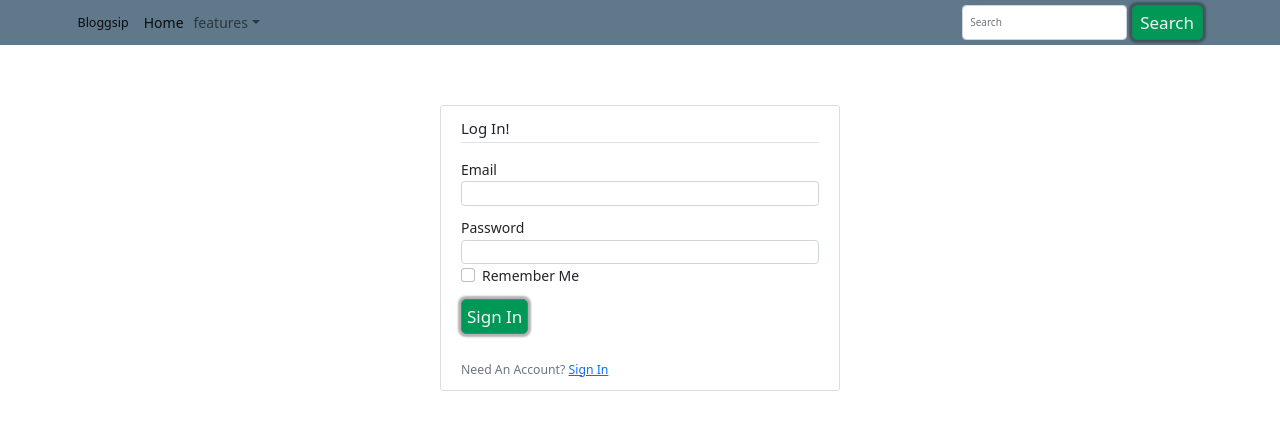
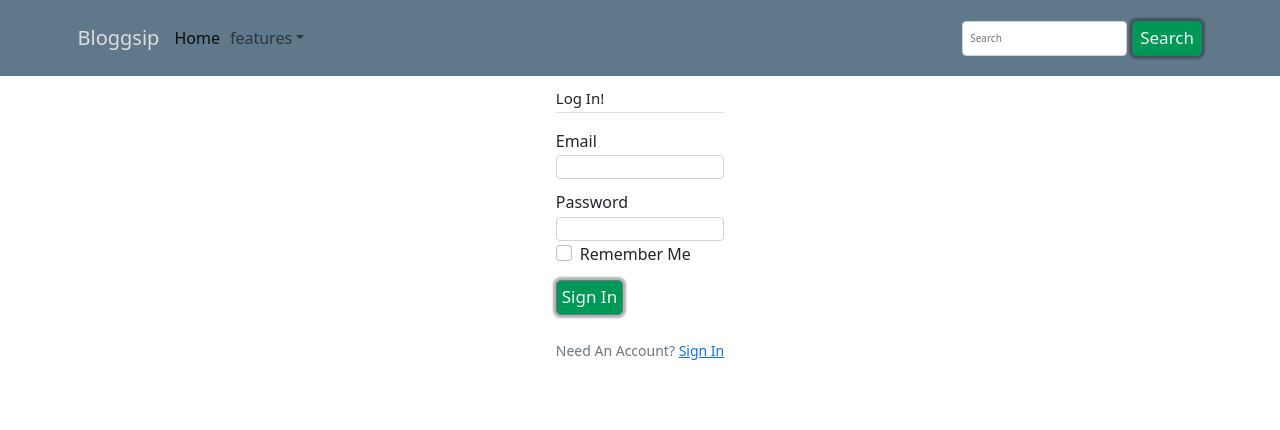
Before and after one commit to Sekeza/blogwithflask, a Flask app: page /login in a window 1280 px wide. Shown: the top 430 px of the page. Run offline with Flask 3, Linux system fonts and the light colour scheme; parts of the project's set-up code (start-up, migrations or seed data) failed here and were passed over; some libraries are stand-ins or nearby versions.

Commit message:
Re-edited the form-wrapper class, and the brand-name class for the layout page

```diff
--- a/blogwithflask/blogwithflask/static/main.css
+++ b/blogwithflask/blogwithflask/static/main.css
@@ -17,7 +17,7 @@
 body {
     line-height: 1.7;
     overflow-x: hidden;
-    font-size: 1.4rem;
+    font-size: 1.6rem;
 }
 
 .about {
@@ -93,7 +93,7 @@
 }
 
 
-.form_wrapper {
+.form-wrapper {
     width: 40rem;
     max-width: 100%;
     background: #ffffff;
@@ -117,4 +117,9 @@
 
 .bg-nav-header {
     background-color: #5f788a;
+    padding: 1.8rem 0;
 }
+.brand-name {
+    font-size: 2rem;
+    color: #dddddd;
+}
```
